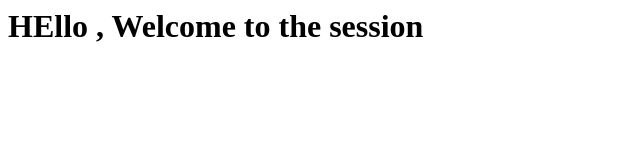
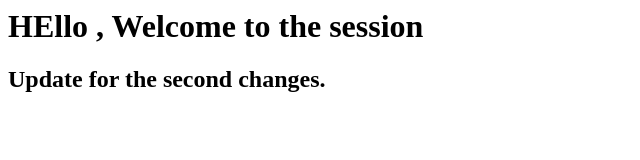
Before and after one commit to Shauryan/MentorKartDemo, a plain HTML site: page index.html in a window 1280 px wide. Shown: the whole page, without its empty margins (0-640 px from the left). Drawn offline with Linux system fonts and the light colour scheme.

Commit message:
second commit
Updated the index.html

```diff
--- a/index.html
+++ b/index.html
@@ -1,5 +1,6 @@
 <html>
     <body>
         <h1>HEllo , Welcome to the session</h1>
+        <h2> Update for the second changes.</h2>
     </body>
 </html>
```
